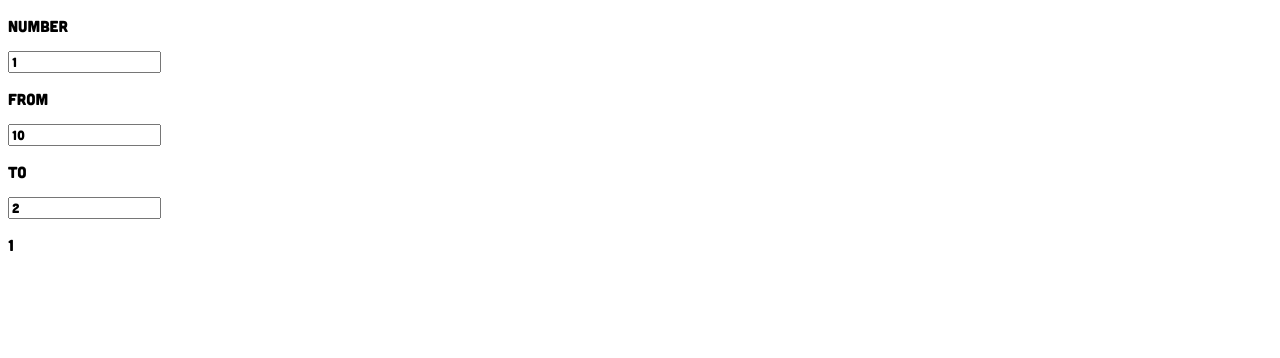
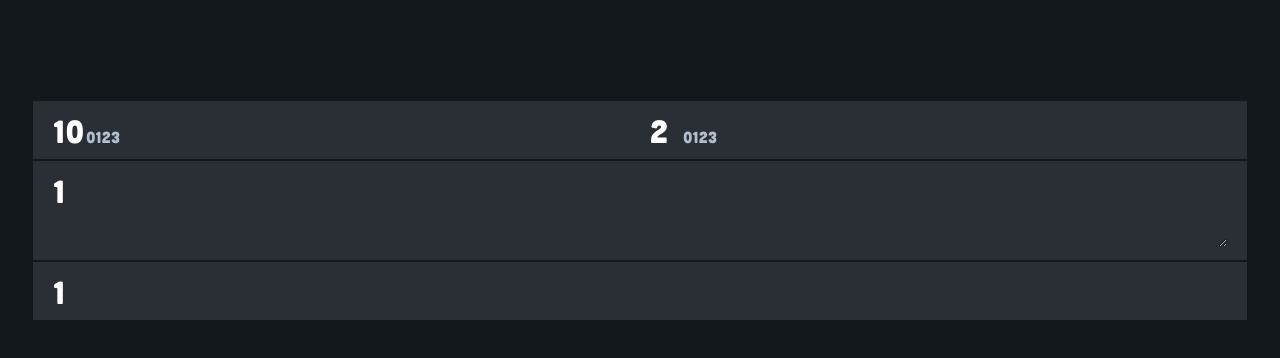
Before and after one commit to fedor-resh/react-redix-calculator, a React (Create React App) app: page / in a window 1280 px wide. Shown: the top 358 px of the page. Built offline with nearby package versions, Linux system fonts and the light colour scheme.

Commit message:
base styles

```diff
--- a/src/Calculator/Calculator.js
+++ b/src/Calculator/Calculator.js
@@ -1,6 +1,6 @@
 import React, {useEffect, useState} from 'react';
 import p_p from "./calcFunctions";
-import styles from './Calculator.module.css'
+import s from './Calculator.module.css'
 
 
 const Calculator = () => {
@@ -8,41 +8,50 @@ const Calculator = () => {
     const [fromRadix, setFromRadix] = useState(10)
     const [toRadix, setToRadix] = useState(2)
     const [result, setResult] = useState(0)
+    const characters = '0123'
+    useEffect(() => {
+        if (!(number.toString().includes('(') && !number.toString().includes(')'))) {
+            setResult(p_p(number, fromRadix, toRadix))
+        }
+    },[number,fromRadix,toRadix])
+    function changeRadix(num){
 
-    useEffect(()=>{
-        if (!(number.toString().includes('(')&&!number.toString().includes(')'))){
-            setResult(p_p(number,fromRadix,toRadix))
-        }
-    })
+    }
+
+    function changeNumber(){
+
+    }
     return (
-        <div className={styles.container}>
-            <div>
-                <p>number</p>
-            <input type="text"
-                   value={number}
-                   onChange={el=>
-                       setNumber(el.target.value)}/>
+        <div className={s.container}>
+            <div className={s.wrapper}>
+                <div className={s.from_to__wrapper}>
+                    <div className={s.from__wrapper}>
+                        <input
+                            type="text"
+                            value={fromRadix}
+                            onChange={el =>
+                                setFromRadix(el.target.value)}/>
+                        <p className={s.characters}>{characters}</p>
+                    </div>
+                    <div className={s.to__wrapper}>
+                        <input
+                            type="text"
+                            value={toRadix}
+                            onChange={el =>
+                                setToRadix(el.target.value)}/>
+                        <p className={s.characters}>{characters}</p>
+                    </div>
+                </div>
+                <div className={s.input__wrapper}>
+                    <textarea
+                           value={number}
+                           onChange={el =>
+                               setNumber(el.target.value)}/>
+                </div>
+                <div className={s.result__wrapper}>
+                    <p>{result}</p>
+                </div>
             </div>
-
-            <div>
-                <p>from</p>
-                <input
-                    type="number"
-                    value={fromRadix}
-                    onChange={el=>
-                        setFromRadix(el.target.value)}/>
-            </div>
-
-            <div>
-                <p>to</p>
-                <input
-                    type="number"
-                    value={toRadix}
-                    onChange={el=>
-                        setToRadix(el.target.value)}/>
-            </div>
-
-            <p>{result}</p>
         </div>
     );
 };
--- a/src/Calculator/Calculator.module.css
+++ b/src/Calculator/Calculator.module.css
@@ -0,0 +1,51 @@
+.container{
+    min-height: 100vh;
+}
+/*.wrapper{*/
+/*    max-width: 1400px;*/
+/*    padding: 20px;*/
+/*    margin: 20% auto;*/
+/*    display: grid;*/
+/*    grid-template-columns: 1fr 1fr;*/
+/*    grid-template-rows: 100px 400px;*/
+/*}*/
+.wrapper{
+    margin:100px auto;
+    width: 95%;
+
+}
+.wrapper>div{
+    background-color: var(--color-grey);
+    padding: 10px 20px;
+    border: 1px solid rgba(0, 0, 0, 0.51);
+}
+.from_to__wrapper{
+    grid-column: span 2;
+    display: flex;
+    gap: 20px;
+}
+.from_to__wrapper>div{
+    width: 100%;
+}
+.from_to__wrapper input{
+
+    width: 30px;
+    outline: none;
+    border:0;
+    background-color:transparent;
+}
+
+.input__wrapper textarea{
+    width: 100%;
+    height: 100%;
+    background-color: transparent;
+    outline: none;
+    border:none
+}
+
+.characters{
+    font-size: 16px;
+    color:var(--color-white-blue);
+    display: inline;
+    padding-left: 3px;
+}
--- a/src/index.css
+++ b/src/index.css
@@ -1,14 +1,27 @@
 @font-face {
-
   font-family: 'Cubano Normal';
-
   src: local('Cubano Normal'), local('Cubano Normal'),
   url('./fonts/Cubano.ttf') format('truetype');
-
   font-weight: 400;
   font-style: normal;
-
 }
 *{
+  box-sizing: border-box;
   font-family:"Cubano Normal",sans-serif ;
+  padding: 0;
+  margin: 0;
 }
+html{
+  --color-white:#ffffff;
+  --color-black:#12181B;
+  --color-grey:#2A2E35;
+  --color-white-blue:#B2BECD;
+}
+body{
+  padding: 0;
+  background-color: var(--color-black);
+}
+h1,h2,h3,h4,h5,input,p,textarea{
+  font-size: 32px;
+  color: var(--color-white);
+}
```
